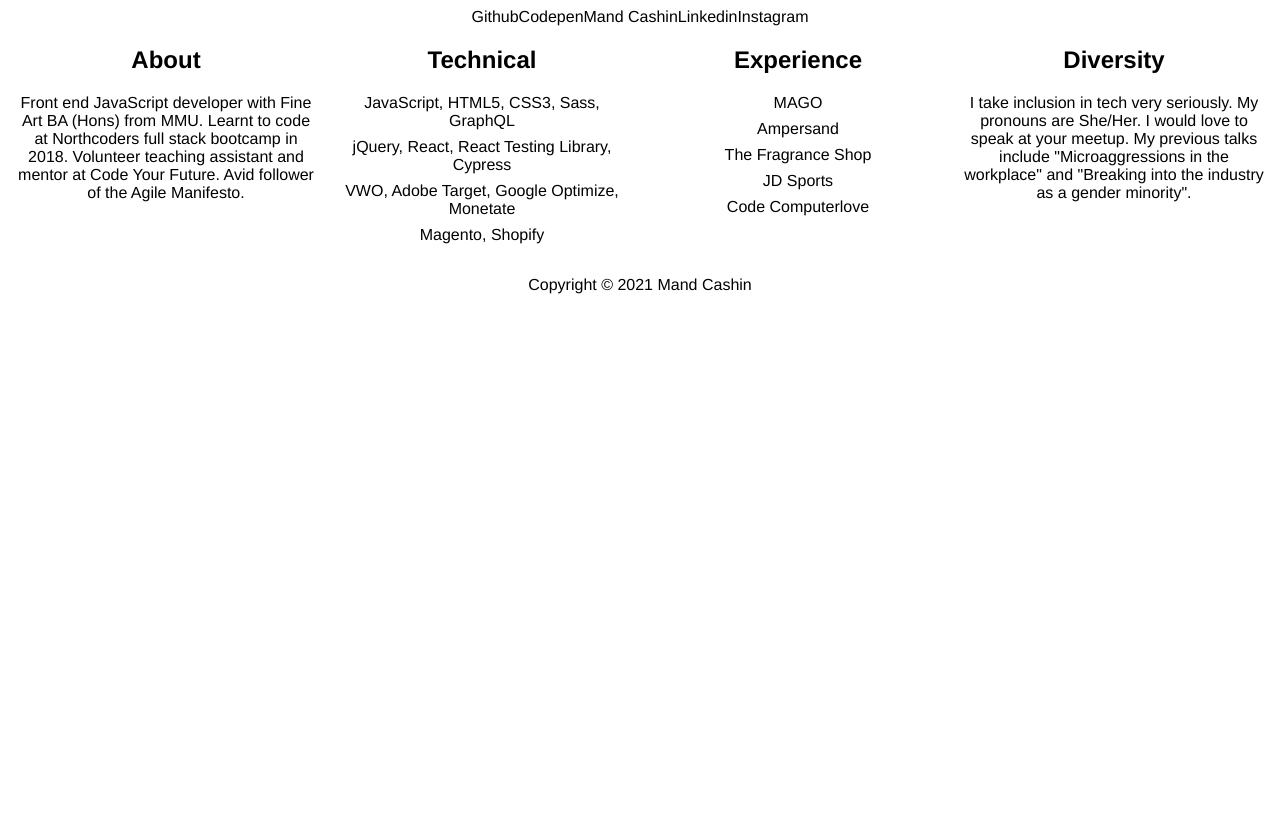
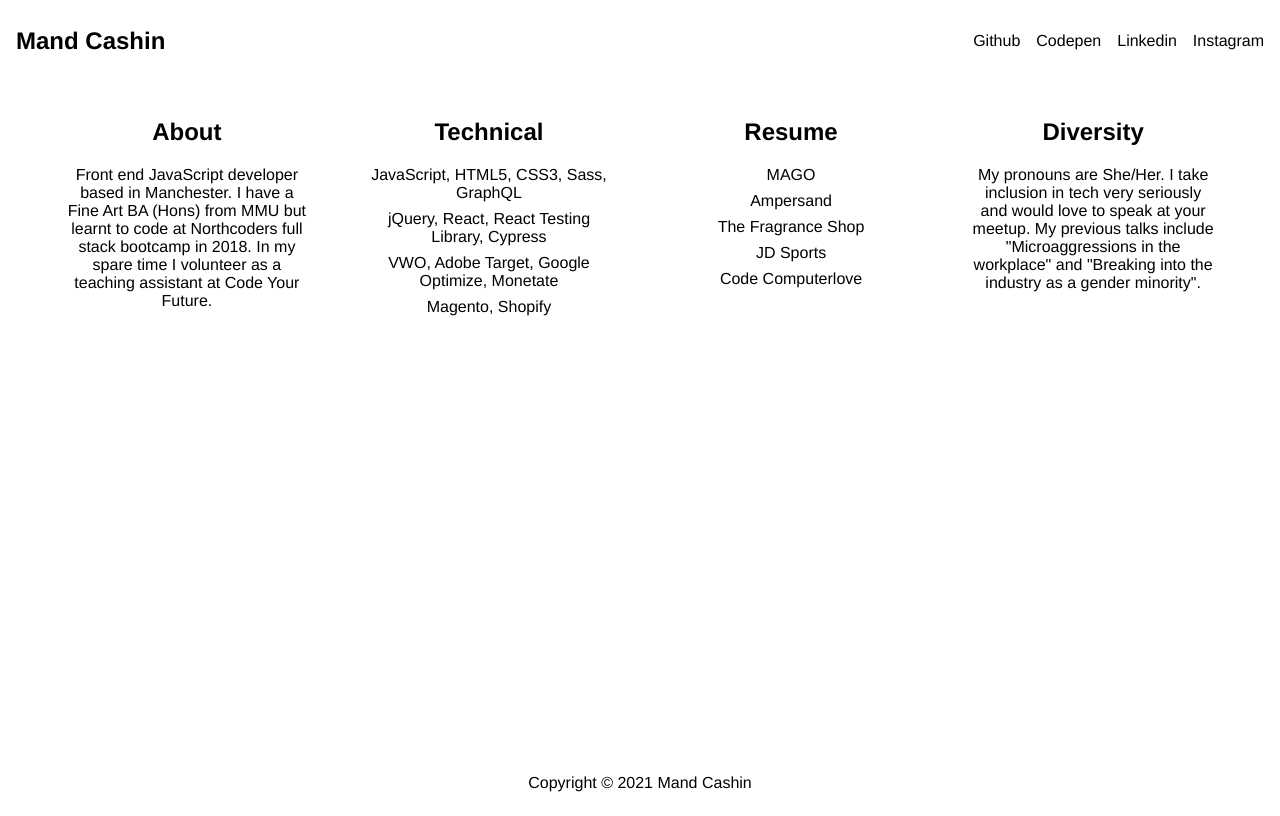
Before and after one commit to RazzBerryMand/portfolio-2021, a Vue app: page / in a window 1280 px wide. Built offline with nearby package versions, Linux system fonts and the light colour scheme.

Commit message:
style: some css

```diff
--- a/src/App.vue
+++ b/src/App.vue
@@ -28,15 +28,11 @@ export default {
   -moz-osx-font-smoothing: grayscale;
   display: flex;
   flex-direction: column;
-  align-items: center;
-  flex-wrap: wrap;
+  text-align: center;
+  min-height: 100vh;
 }
 ul {
   list-style-type: none;
   padding-left: 0;
 }
-
-li {
-  margin-bottom: 8px;
-}
 </style>
--- a/src/components/Footer.vue
+++ b/src/components/Footer.vue
@@ -8,4 +8,4 @@
 export default {};
 </script>
 
-<style></style>
+<style scoped></style>
--- a/src/components/Header.vue
+++ b/src/components/Header.vue
@@ -1,10 +1,12 @@
 <template>
   <nav>
-    <a>Github</a>
-    <a>Codepen</a>
-    <span>Mand Cashin</span>
-    <a>Linkedin</a>
-    <a>Instagram</a>
+    <h1>Mand Cashin</h1>
+    <ul>
+      <li><a>Github</a></li>
+      <li><a>Codepen</a></li>
+      <li><a>Linkedin</a></li>
+      <li><a>Instagram</a></li>
+    </ul>
   </nav>
 </template>
 
@@ -12,4 +14,32 @@
 export default {};
 </script>
 
-<style scoped></style>
+<style scoped>
+nav {
+  display: flex;
+  flex-direction: column;
+  align-items: center;
+  width: 100%;
+}
+
+@media only screen and (min-width: 600px) {
+  nav {
+    flex-direction: row;
+    justify-content: space-between;
+  }
+}
+
+h1 {
+  padding: 8px;
+  margin: 0;
+}
+
+ul {
+  display: flex;
+  flex-direction: row;
+}
+
+li {
+  padding: 8px;
+}
+</style>
--- a/src/components/Home.vue
+++ b/src/components/Home.vue
@@ -3,10 +3,10 @@
     <div class="wrapper">
       <h2>About</h2>
       <p>
-        Front end JavaScript developer with Fine Art BA (Hons) from MMU. Learnt
-        to code at Northcoders full stack bootcamp in 2018. Volunteer teaching
-        assistant and mentor at Code Your Future. Avid follower of the Agile
-        Manifesto.
+        Front end JavaScript developer based in Manchester. I have a Fine Art BA
+        (Hons) from MMU but learnt to code at Northcoders full stack bootcamp in
+        2018. In my spare time I volunteer as a teaching assistant at Code Your
+        Future.
       </p>
     </div>
     <div class="wrapper">
@@ -19,7 +19,7 @@
       </ul>
     </div>
     <div class="wrapper">
-      <h2>Experience</h2>
+      <h2>Resume</h2>
       <ul>
         <li>MAGO</li>
         <li>Ampersand</li>
@@ -31,7 +31,7 @@
     <div class="wrapper">
       <h2>Diversity</h2>
       <p>
-        I take inclusion in tech very seriously. My pronouns are She/Her. I
+        My pronouns are She/Her. I take inclusion in tech very seriously and
         would love to speak at your meetup. My previous talks include
         "Microaggressions in the workplace" and "Breaking into the industry as a
         gender minority".
@@ -53,23 +53,30 @@ export default {
 main {
   display: flex;
   flex-wrap: wrap;
-  justify-content: space-around;
-  text-align: center;
+  justify-content: space-evenly;
+  margin: 16px;
+  flex: 1;
 }
 
 .wrapper {
   width: 100%;
+  padding: 8px 16px;
+  margin-bottom: 16px;
 }
 
 @media only screen and (min-width: 600px) {
   .wrapper {
-    width: 45%;
+    width: 40%;
   }
 }
 
 @media only screen and (min-width: 992px) {
   .wrapper {
-    width: 24%;
+    width: 20%;
   }
 }
+
+li {
+  margin-bottom: 8px;
+}
 </style>
```
